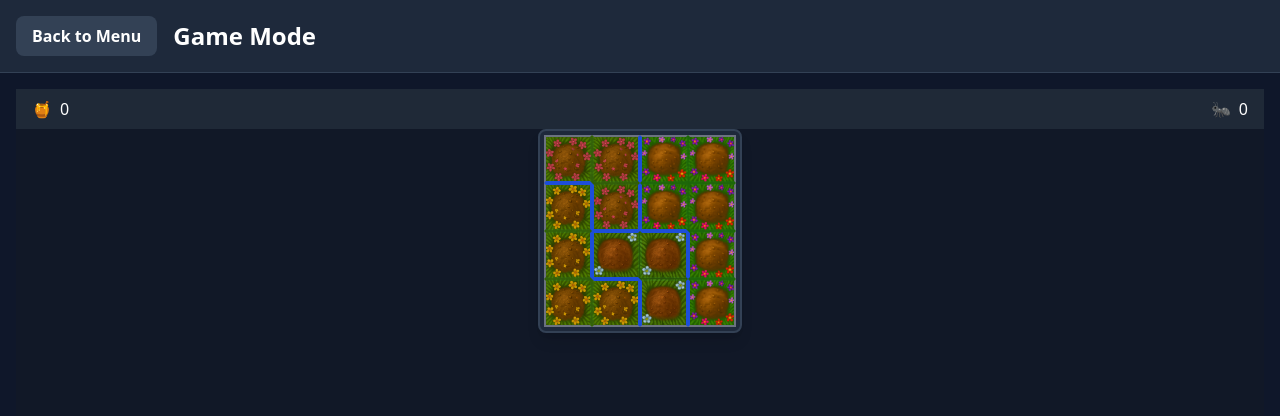
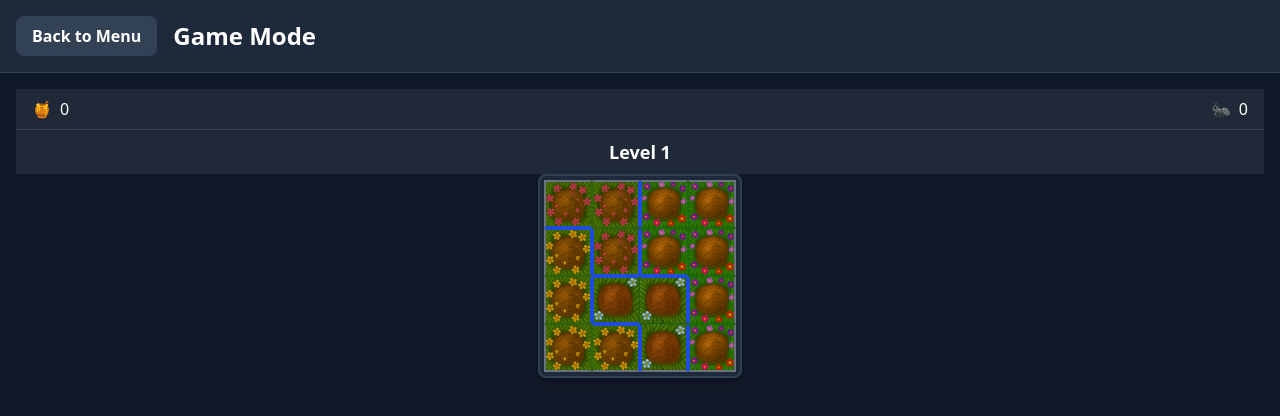
Before and after one commit to Crushford/Cassowary-Games, a Vue app: page /game in a window 1280 px wide. Shown: the top 416 px of the page. Built offline with nearby package versions, Linux system fonts and the light colour scheme.

Commit message:
increments level

```diff
--- a/src/stores/gameStore.ts
+++ b/src/stores/gameStore.ts
@@ -182,11 +182,6 @@ export const useGameStore = defineStore('game', {
     },
 
     placeQueen(row: number, col: number) {
-      if (!this.isValidMove(row, col)) {
-        this.setPlayerMark(row, col, 'invalid');
-        return false;
-      }
-
       this.setPlayerMark(row, col, 'queen');
       return true;
     },
@@ -239,10 +234,27 @@ export const useGameStore = defineStore('game', {
         if (this.grid[row][col].isSolutionQueen) {
           this.placeQueen(row, col);
           this.honeyPots++; // Increment honey pots when a queen is correctly placed
+
+          // Check if the board is complete after placing a queen
+          this.checkBoardCompletion();
         } else {
           this.playerMarks[row][col] = 'invalid';
           this.bites++;
         }
+      }
+    },
+
+    checkBoardCompletion() {
+      // Check if all squares have been marked (queen, flag, or invalid)
+      const allSquaresMarked = this.playerMarks.every((row) => row.every((mark) => mark !== null));
+
+      if (allSquaresMarked) {
+        // Board is complete, prepare for next level
+        this.isComplete = true;
+        this.currentLevel++;
+
+        // Generate new puzzle for next level
+        this.findValidPuzzleWithSteps();
       }
     },
 
--- a/src/views/GameMode.vue
+++ b/src/views/GameMode.vue
@@ -10,6 +10,29 @@
         <div class="flex items-center space-x-2">
           <span class="text-gray-400">🐜</span>
           <span>{{ gameStore.bites }}</span>
+        </div>
+      </div>
+
+      <!-- Level Display -->
+      <div class="flex justify-center py-2 bg-gray-800 text-white border-t border-gray-700">
+        <div class="flex items-center space-x-2">
+          <span class="text-lg font-semibold">Level {{ gameStore.currentLevel }}</span>
+        </div>
+      </div>
+
+      <!-- Level Complete Animation -->
+      <div
+        v-if="gameStore.isComplete"
+        class="fixed inset-0 flex items-center justify-center bg-black bg-opacity-50 z-50"
+        @click="gameStore.isComplete = false"
+      >
+        <div
+          class="bg-gray-800 p-8 rounded-lg shadow-xl transform transition-all duration-500 scale-100 hover:scale-105"
+        >
+          <h2 class="text-2xl font-bold text-amber-400 mb-4">Level Complete!</h2>
+          <p class="text-white mb-2">Honey Pots Collected: {{ gameStore.honeyPots }}</p>
+          <p class="text-white mb-4">Ant Bites: {{ gameStore.bites }}</p>
+          <p class="text-gray-400 text-sm">Click anywhere to continue</p>
         </div>
       </div>
 
```
